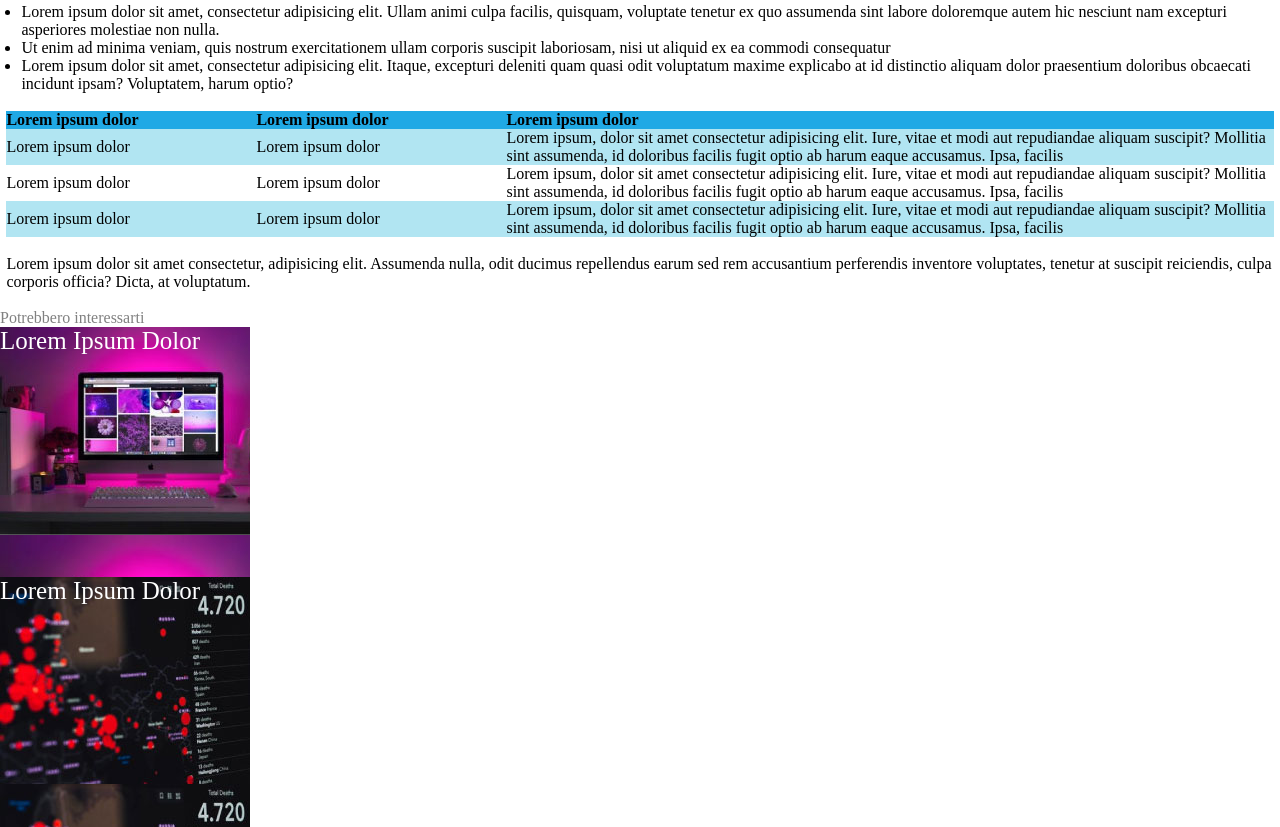
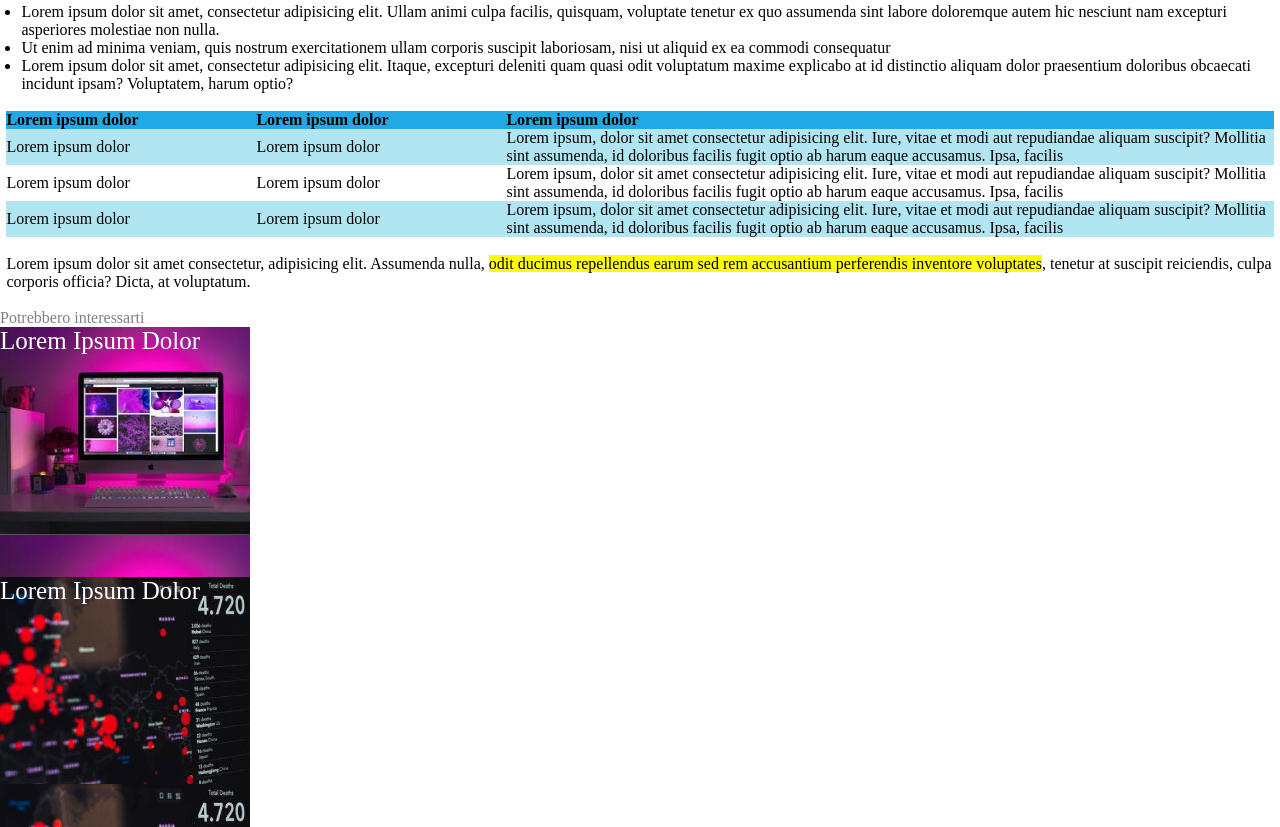
Before and after one commit to VincenzoPiparo/html-css-booleaner, a plain HTML site: page index.html in a window 1280 px wide. Shown: the part 680-1507 px from the top of the page. Drawn offline with Linux system fonts and the light colour scheme.

Commit message:
FINISH ALL PART 2

```diff
--- a/index.html
+++ b/index.html
@@ -105,7 +105,7 @@
 
         <br>
 
-        <p>Lorem ipsum dolor sit amet consectetur, adipisicing elit. Assumenda nulla, odit ducimus repellendus earum sed rem accusantium perferendis inventore voluptates, tenetur at suscipit reiciendis, culpa corporis officia? Dicta, at voluptatum.</p>
+        <p>Lorem ipsum dolor sit amet consectetur, adipisicing elit. Assumenda nulla, <span class="yellow">odit ducimus repellendus earum sed rem accusantium perferendis inventore voluptates</span>, tenetur at suscipit reiciendis, culpa corporis officia? Dicta, at voluptatum.</p>
 
         <br>
 
```
